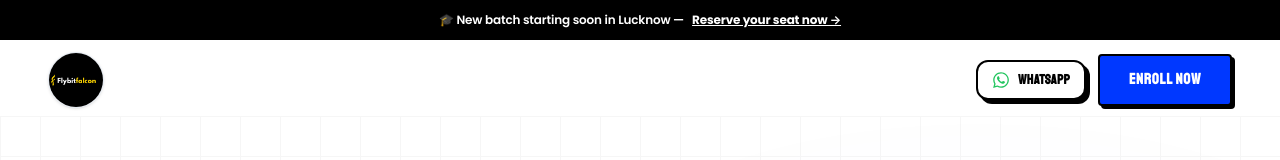
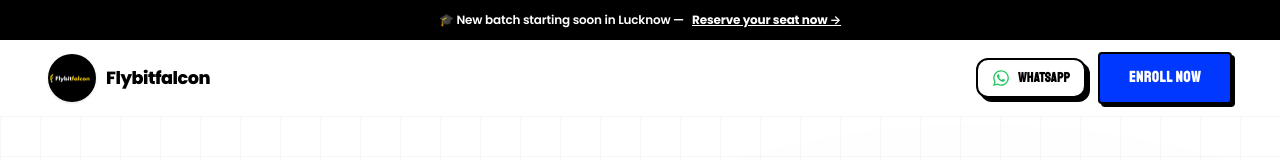
Before and after one commit to MdHuzaifa018/Digital-Marketing-landing-page, a React (Vite) app: page / in a window 1280 px wide. Shown: the top 160 px of the page. Built offline with nearby package versions, Linux system fonts and the light colour scheme.

Commit message:
Restore horizontal text in Navbar next to logo

```diff
--- a/src/components/layout/Navbar.jsx
+++ b/src/components/layout/Navbar.jsx
@@ -97,9 +97,12 @@ const Navbar = () => {
             className="flex items-center gap-2.5 no-underline flex-shrink-0"
             aria-label={`${BRAND.name} — Home`}
           >
-            <div className="h-12 w-12 sm:h-14 sm:w-14 overflow-hidden flex-shrink-0 flex items-center justify-center rounded-full border border-slate-200 shadow-sm">
-              <img src="/logo.png" alt="Flybitfalcon Logo" className="h-full w-full object-contain bg-black" />
+            <div className="h-12 w-12 overflow-hidden flex-shrink-0 flex items-center justify-center rounded-full bg-black shadow-sm">
+              <img src="/logo.png" alt="Flybitfalcon Logo" className="h-full w-full object-contain" />
             </div>
+            <span className="font-800 text-[1.1rem] text-[var(--color-text)] tracking-tight hidden sm:block">
+              {BRAND.name}
+            </span>
           </Link>
 
           {/* ── Desktop CTAs (WhatsApp & Enroll Now) ── */}
```
